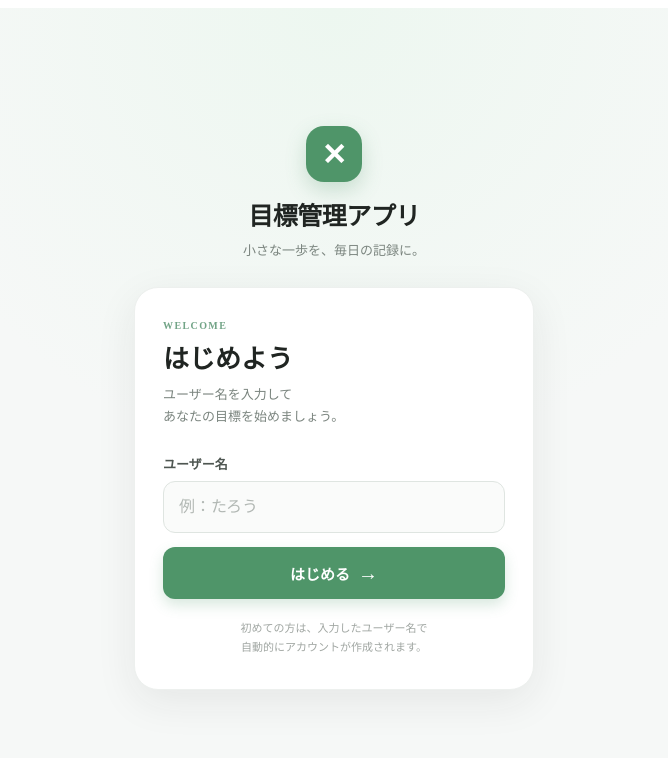
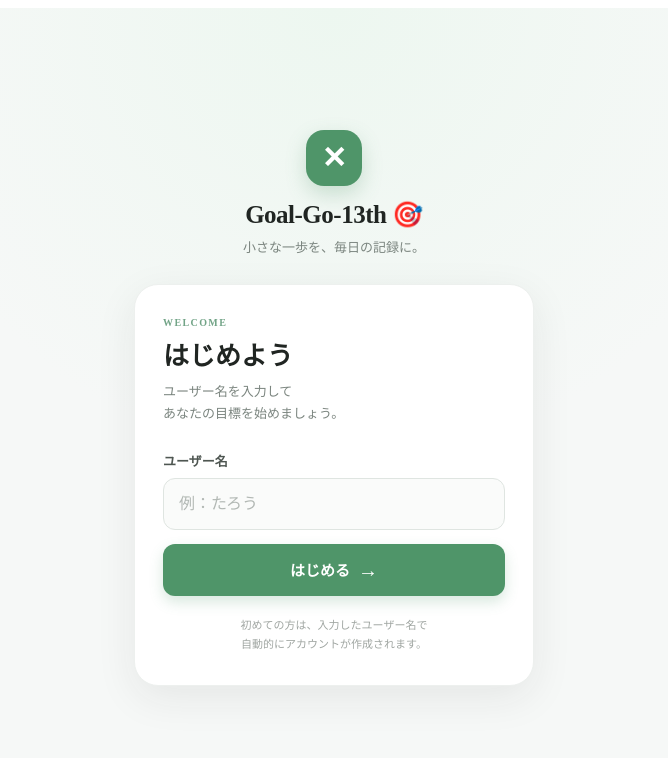
Before and after one commit to Tak943/goal-go-13th, a Vue app in the folder frontend/: page /login in a window 1280 px wide. Shown: the top 758 px of the page, without its empty margins (306-974 px from the left). Built offline with nearby package versions, Linux system fonts and the light colour scheme.

Commit message:
update: ログイン画面のアプリのタイトルを変えた

```diff
--- a/frontend/src/views/LoginView.vue
+++ b/frontend/src/views/LoginView.vue
@@ -71,7 +71,7 @@ const login = async () => {
         ✕
       </div>
 
-      <h1>目標管理アプリ</h1>
+      <h1>Goal-Go-13th 🎯</h1>
 
       <p>
         小さな一歩を、毎日の記録に。
```
